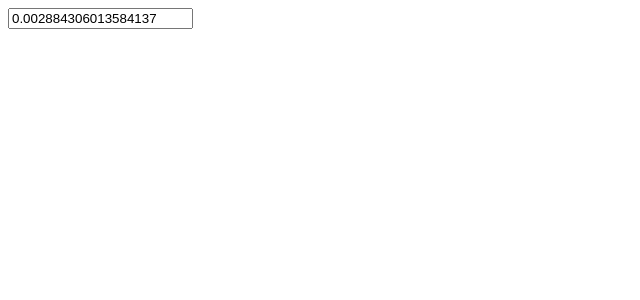
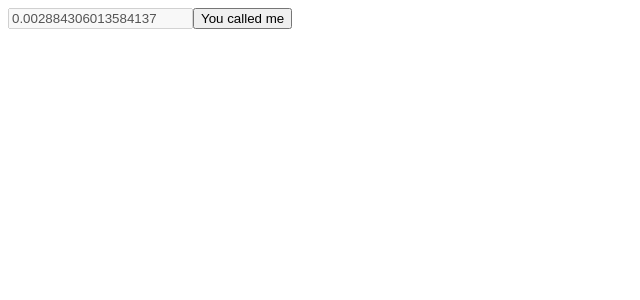
Before and after one commit to shakimharris/angular-udemy-app, an Angular app: page / in a window 1280 px wide. Shown: the top 300 px of the page, without its empty margins (0-640 px from the left). Built offline with nearby package versions, Linux system fonts and the light colour scheme.

Commit message:
added button with target to source binding

```diff
--- a/src/app/app.component.html
+++ b/src/app/app.component.html
@@ -1 +1,3 @@
-<input type="text" [value]="myVariable" />
+<input type="text" value={{myVariable}} disabled="mydisabledValue" />
+
+<button (click)="myFunction()" value="Called!">You called me</button>
```
